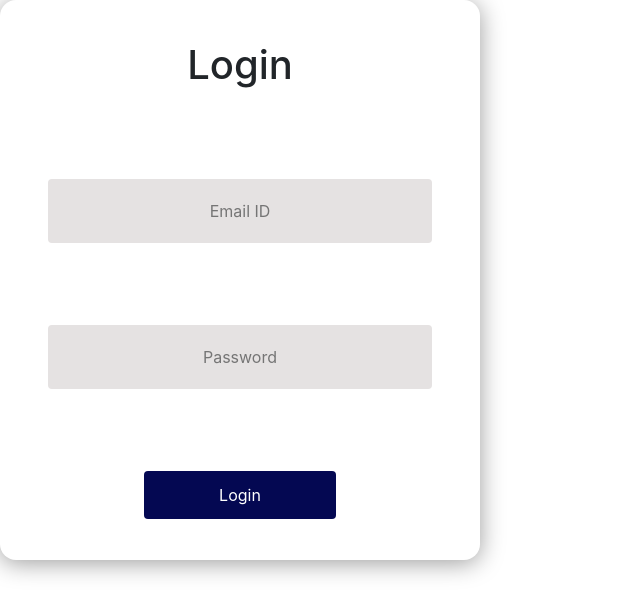
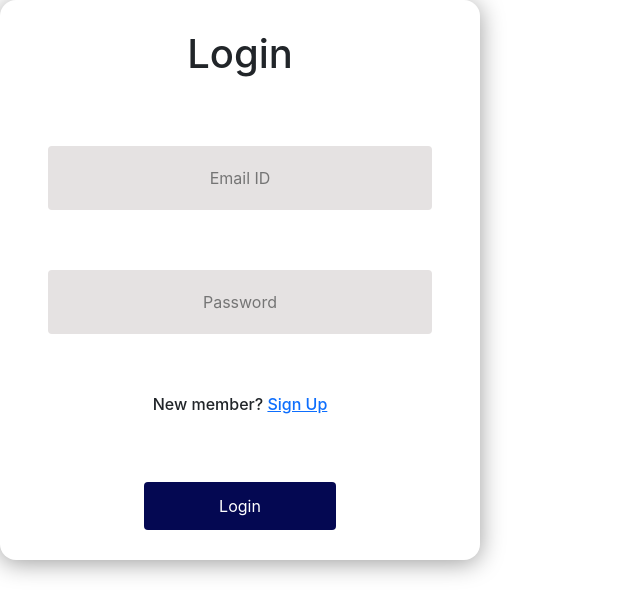
Before and after one commit to Rishitadube/VehicleMain, a React (Create React App) app: page / in a window 1280 px wide. Shown: the top 614 px of the page, without its empty margins (0-640 px from the left). Built offline with nearby package versions, Linux system fonts and the light colour scheme.

Commit message:
login to sign up added

```diff
--- a/src/Pages/Login/Login.js
+++ b/src/Pages/Login/Login.js
@@ -1,5 +1,6 @@
 import React from 'react'
 import "./Login.css"
+import { Link } from 'react-router-dom'
 
 const Login = () => {
   return (
@@ -7,6 +8,7 @@ const Login = () => {
         <h1>Login</h1>
         <input type='email' placeholder='Email ID'/>
         <input type='password' placeholder='Password'/>
+        <div><h6>New member? <Link to="/SignUp">Sign Up</Link></h6></div>
         <div className='login-btn'>Login</div>
     </div>
   )
```
Also changed, not shown: 1 other file (tests, documents, lock files or other folders).
